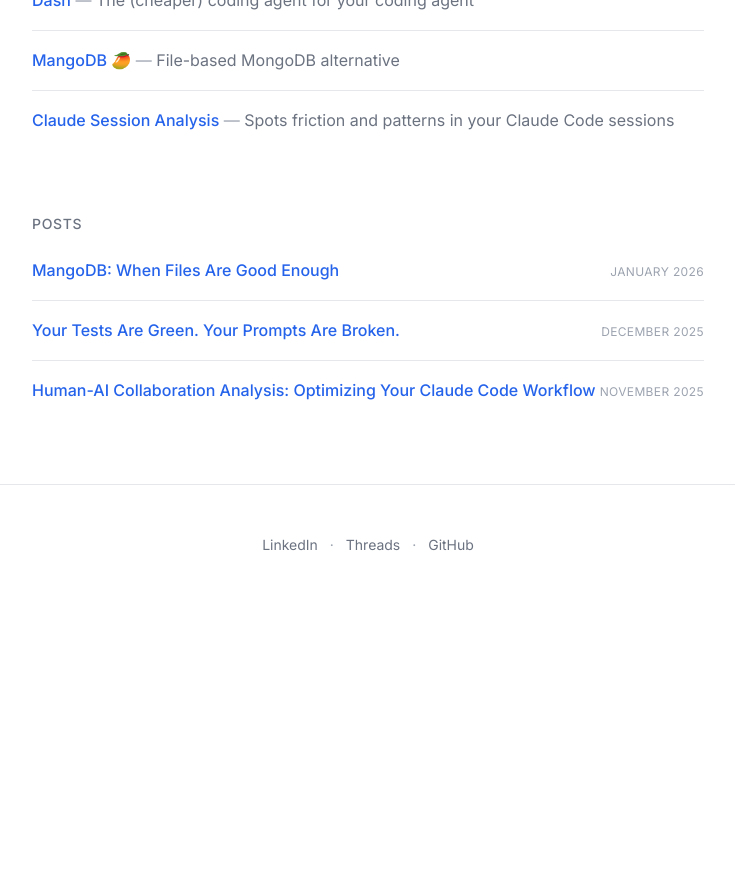
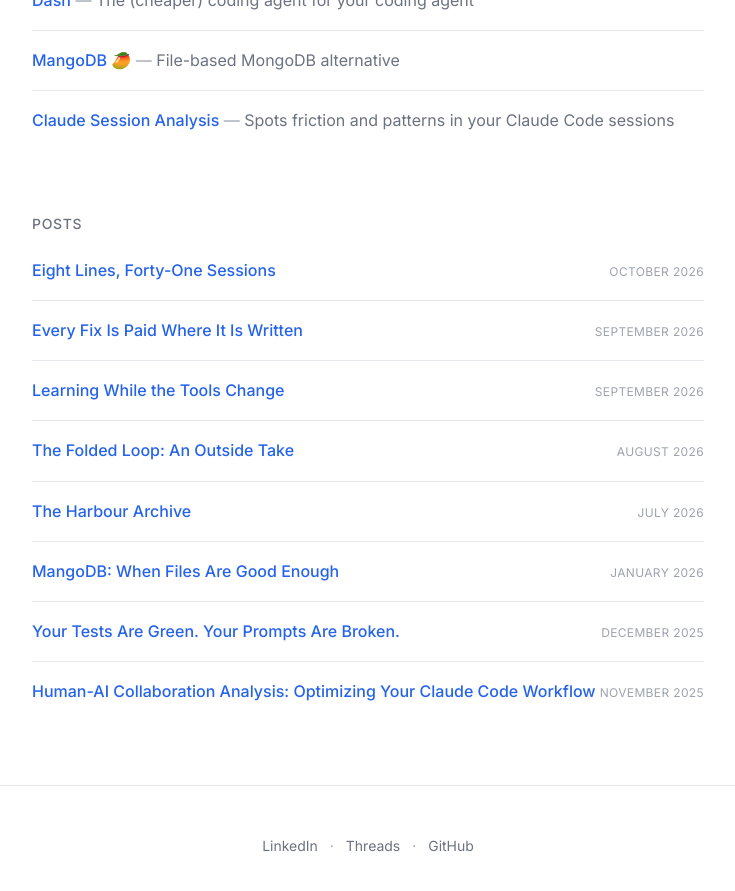
Before and after one commit to JKershaw/jkershaw.github.io, a Jekyll site: the page built from index.html, in a window 1280 px wide and 900 px high, scrolled down 719 px. Shown: the top 891 px of the window, without its empty margins (272-1007 px from the left). Built offline with Jekyll 4.4.1, drawn with Linux system fonts in a browser that asks for light colours; before the commit the page ends 1324 px from its top, so only the background shows below that.

Commit message:
Add Harbour writing to Posts
Link out to three Harbour Archive pieces (#2 The Harbour Archive,
#7 Learning While the Tools Change, #8 Eight Lines, Forty-One Sessions)
and the "Every Fix Is Paid Where It Is Written" essay on GitHub.

Copy "The Folded Loop" across as a post, with links to sources for its
real-world claims. The AISI incident sentence is corrected: the agent
tried to get its code approved, but the maintainer refused.

Co-Authored-By: Claude Opus 5.5 <noreply@anthropic.com>
Claude-Session: https://claude.ai/code/session_01X1UKre69kpQbbBkCSDCVEL

```diff
--- a/index.html
+++ b/index.html
@@ -41,6 +41,26 @@ title: Home
   <h2>Posts</h2>
   <ul class="post-list">
     <li>
+      <a href="https://harbour.cat/archive/8">Eight Lines, Forty-One Sessions</a>
+      <time datetime="2026-10-01">October 2026</time>
+    </li>
+    <li>
+      <a href="https://github.com/JKershaw/LinearViewer/blob/main/docs/papers/harbour/paid-where-written.md">Every Fix Is Paid Where It Is Written</a>
+      <time datetime="2026-09-30">September 2026</time>
+    </li>
+    <li>
+      <a href="https://harbour.cat/archive/7">Learning While the Tools Change</a>
+      <time datetime="2026-09-22">September 2026</time>
+    </li>
+    <li>
+      <a href="{{ '/posts/2026-08-22-the-folded-loop' | relative_url }}">The Folded Loop: An Outside Take</a>
+      <time datetime="2026-08-22">August 2026</time>
+    </li>
+    <li>
+      <a href="https://harbour.cat/archive/2">The Harbour Archive</a>
+      <time datetime="2026-07-27">July 2026</time>
+    </li>
+    <li>
       <a href="{{ '/posts/2026-01-05-mangodb' | relative_url }}">MangoDB: When Files Are Good Enough</a>
       <time datetime="2026-01-05">January 2026</time>
     </li>
```
Also changed, not shown: posts/2026-08-22-the-folded-loop.md (added, +60 -0 lines).
